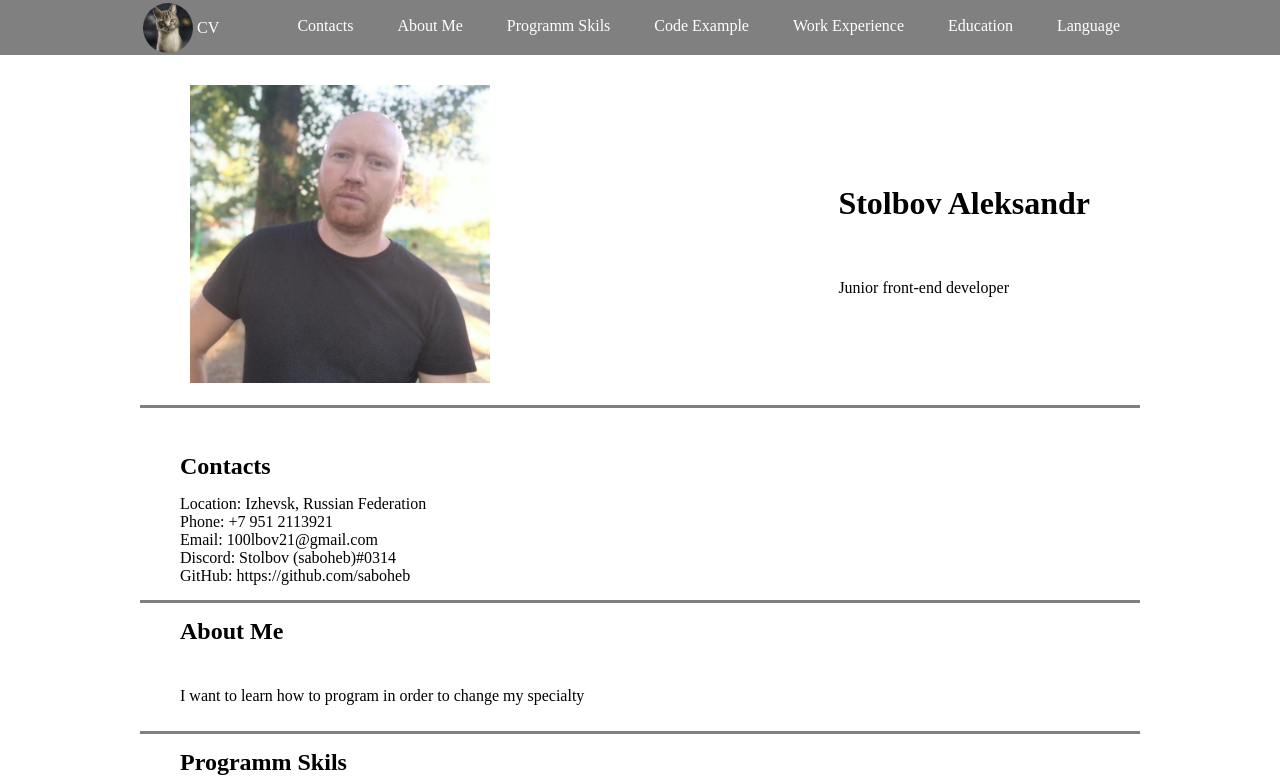
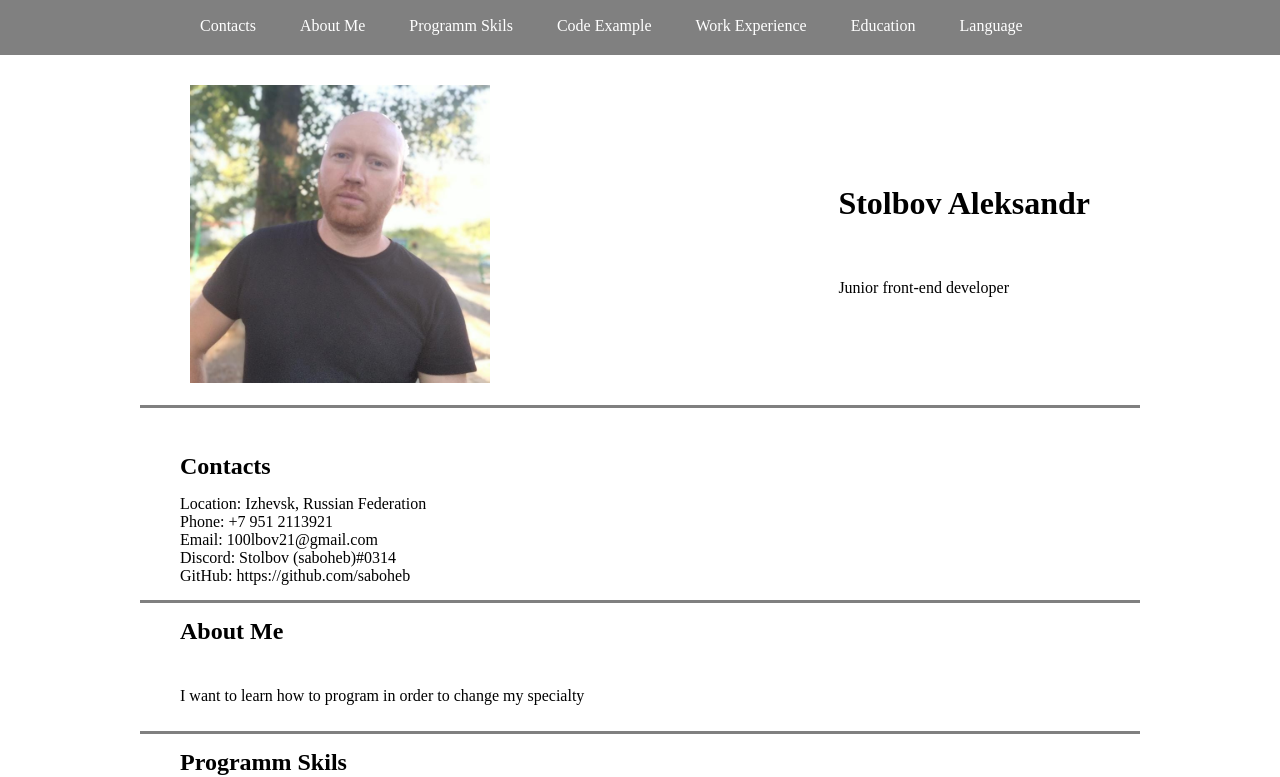
Before and after one commit to saboheb/rsschool-cv, a plain HTML site: page index.html in a window 1280 px wide. Shown: the top 777 px of the page. Drawn offline with Linux system fonts and the light colour scheme.

Commit message:
delete table index.html

```diff
--- a/index.html
+++ b/index.html
@@ -11,14 +11,7 @@
     <header>
         <div class="cap">
 
-        <div class="icon">
-            <table>
-                <tr>
-                    <td><img src="./assets/101501858.jpeg" alt="cat"></td>
-                    <td>CV</td>
-                </tr>
-            </table>
-        </div>
+
 
         <div class="navi">
             <nav>
```
